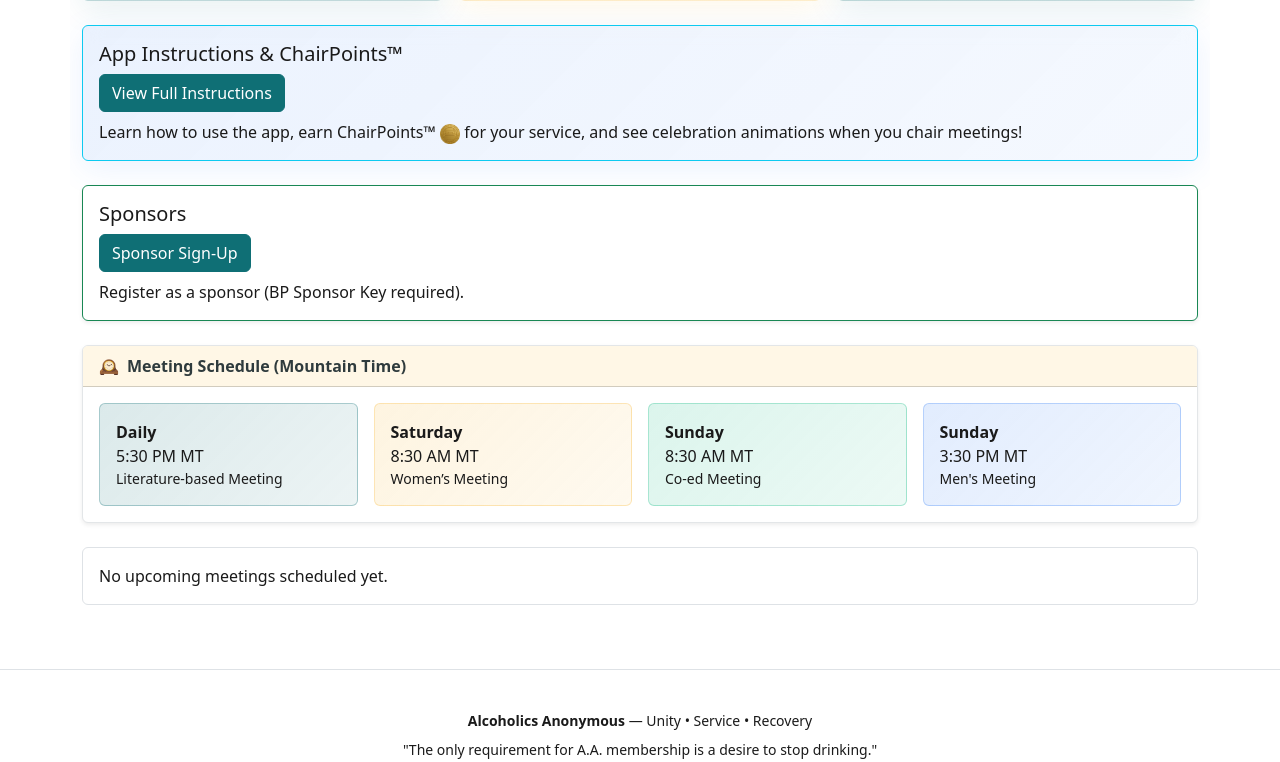
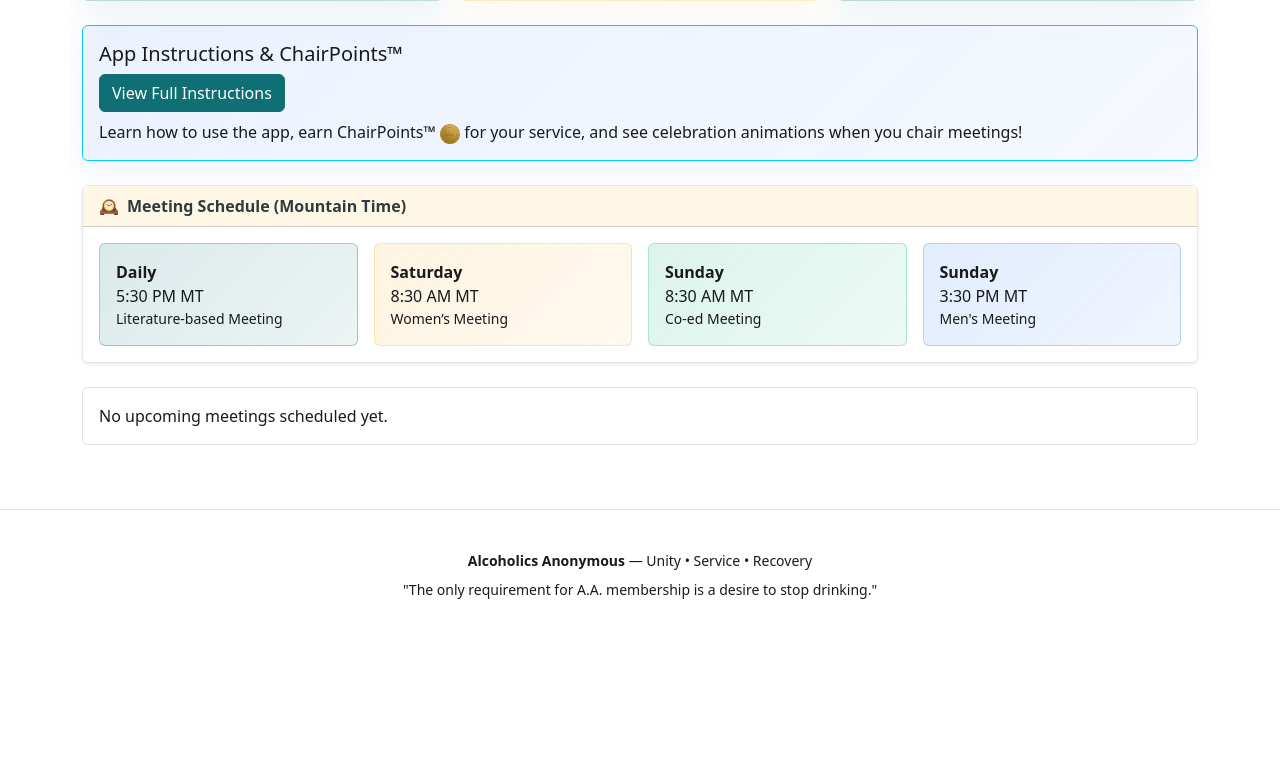
Before and after one commit to jalex0823/bp-chairperson-app, a Flask app: template templates/index.html in a window 1280 px wide. Shown: the part 513-1275 px from the top of the page. After the commit the page ends 1112 px from the top, so only its background shows below. Run offline with Flask 3, Linux system fonts and the light colour scheme; the template is opened without the code that fills it, so the values that code supplies are empty; some libraries are stand-ins or nearby versions.

Commit message:
Remove Sponsors card from home page
Home no longer shows sponsor CTA; sponsor key request and registration remain on /sponsor-register.

```diff
--- a/templates/index.html
+++ b/templates/index.html
@@ -174,19 +174,6 @@
     </div>
   </div>
 
-  <!-- Sponsors: send users to the sponsor registration page (key request lives there) -->
-  <div class="row g-3 mb-4">
-    <div class="col-12">
-      <div class="card border-success shadow-sm">
-        <div class="card-body">
-          <h5 class="card-title"><i class="fas fa-hands-helping"></i> Sponsors</h5>
-          <a href="{{ url_for('sponsor_register') }}" class="btn btn-primary align-self-start mb-2">Sponsor Sign-Up</a>
-          <p class="card-text text-muted mb-0">Register as a sponsor (BP Sponsor Key required).</p>
-        </div>
-      </div>
-    </div>
-  </div>
-
     <!-- Static Meeting Schedule (Mountain Time) -->
     <div class="card mb-4 shadow-sm">
       <div class="card-header d-flex align-items-center">
```
